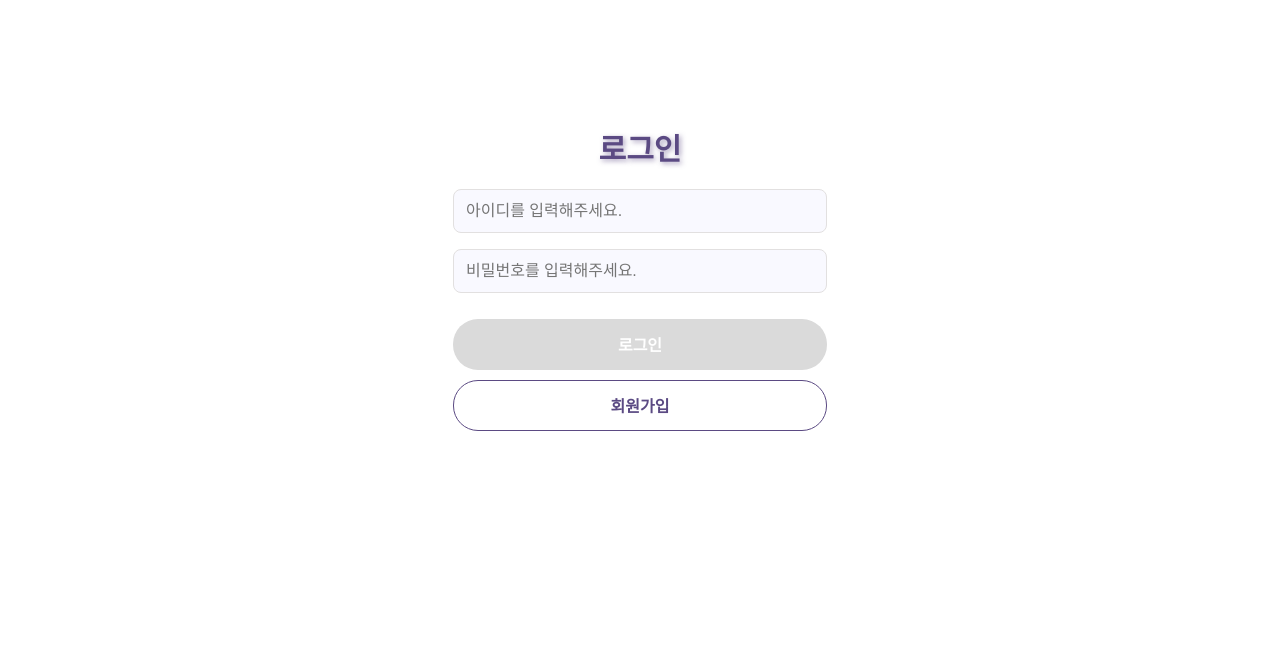
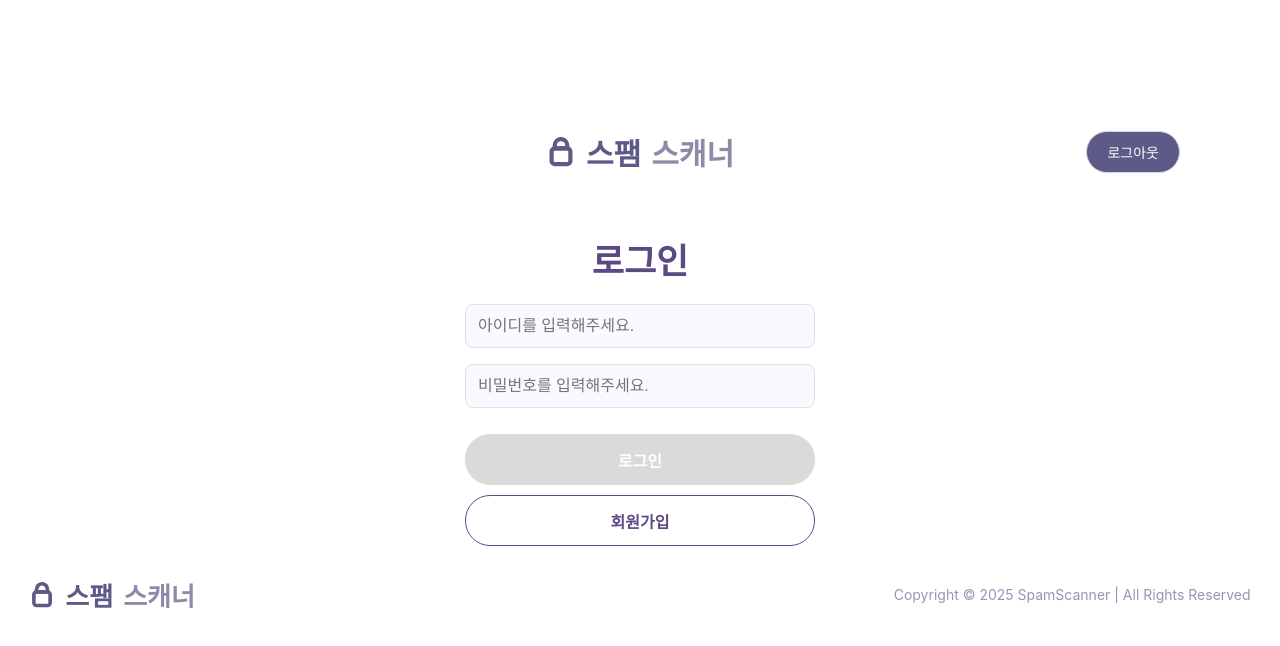
Before and after one commit to Spam-scanner/Front-end, a React (Create React App) app: page / in a window 1280 px wide. Shown: the top 646 px of the page. Built offline with nearby package versions, Linux system fonts and the light colour scheme.

Commit message:
🐛 Header Footer 추가 및 디자인 수정정

```diff
--- a/src/LoginPage/LoginPage.jsx
+++ b/src/LoginPage/LoginPage.jsx
@@ -1,7 +1,8 @@
 import React, { useState, useEffect } from "react";
 import { Link } from "react-router-dom";
 import styled from "styled-components";
-
+import Footer from '../components/footer';
+import Header from '../components/header';
 const Wrapper = styled.div`
   display: flex;
   flex-direction: column;
@@ -9,19 +10,18 @@ const Wrapper = styled.div`
   margin-top: 100px;
 `;
 const Title = styled.h2`
-  font-size: 30px;
+  font-size: 35px;
   font-weight: bold;
   color: #5b4a83; /* 보라색 */
   margin-bottom: 20px;
   text-align: center;
-  text-shadow: 2px 2px 5px rgba(91, 74, 131, 0.5);
-`;
+  `;
 
 
 const InputField = styled.div`
   width: 100%;
-  max-width: 374px;
-  display: flex; /* Flex 적용 */
+  max-width: 350px;
+  display: flex;
   align-items: center; /* 가운데 정렬 */
   margin-bottom: 16px;
 
@@ -42,7 +42,7 @@ const InputField = styled.div`
 
 const Button = styled.button`
   width: 100%;
-  max-width: 374px;
+  max-width: 350px;
   height: 51px;
   border: ${({ primary }) => (primary ? "none" : "1px solid #5b4a83")};
   background-color: ${({ primary }) => (primary ? "#5b4a83" : "#FFFFFF")};
@@ -67,8 +67,8 @@ const Button = styled.button`
 `;
 
 const StyledLink = styled(Link)`
-  width: 100%;  /* 너비 조정 */
-  max-width: 374px;
+  width: 100%;
+  max-width: 350px;
 `;
 
 
@@ -104,6 +104,7 @@ function LoginPage() {
 
   return (
     <Wrapper>
+      <Header/>
       <Title> 로그인 </Title>
       <InputField>
         <input type="text" placeholder="아이디를 입력해주세요." value={id} onChange={handleId} />
@@ -118,7 +119,10 @@ function LoginPage() {
        <StyledLink to="/register">
         <Button>회원가입</Button>
       </StyledLink>
+      <Footer/>
+
     </Wrapper>
+
   );
 }
 
--- a/src/LoginPage/Register.jsx
+++ b/src/LoginPage/Register.jsx
@@ -1,7 +1,8 @@
 import React, { useState, useEffect } from "react";
 import { Link, useNavigate } from "react-router-dom";
 import styled from "styled-components";
-
+import Footer from "../components/footer";
+import Header from "../components/header";
 const Title = styled.h2`
   font-size: 30px;
   font-weight: bold;
@@ -80,6 +81,7 @@ function Register() {
 
   return (
     <Wrapper>
+      <Header/>
       <Title> 회원가입</Title>
      <InputField>
         <input type="text" placeholder="아이디를 입력해주세요." value={id} onChange={handleId} />
@@ -92,6 +94,8 @@ function Register() {
       <Text>
         계정이 있으신가요? <Link to="/" style={{ fontWeight: "bold", color: "#e854cc" }}>로그인하기</Link>
       </Text>
+      <Footer/>
+
     </Wrapper>
   );
 }
--- a/src/index.js
+++ b/src/index.js
@@ -6,10 +6,7 @@ import { BrowserRouter } from "react-router-dom";
 import './index.css';
 import App from './App';
 import reportWebVitals from './reportWebVitals';
-import LoginPage from './LoginPage/LoginPage';
-import Footer from './components/footer';
-import Header from './components/header';
-import Logo from './components/logo';
+
 const root = ReactDOM.createRoot(document.getElementById('root'));
 root.render(
   <React.StrictMode>
```
Also changed, not shown: 1 other file (tests, documents, lock files or other folders).
